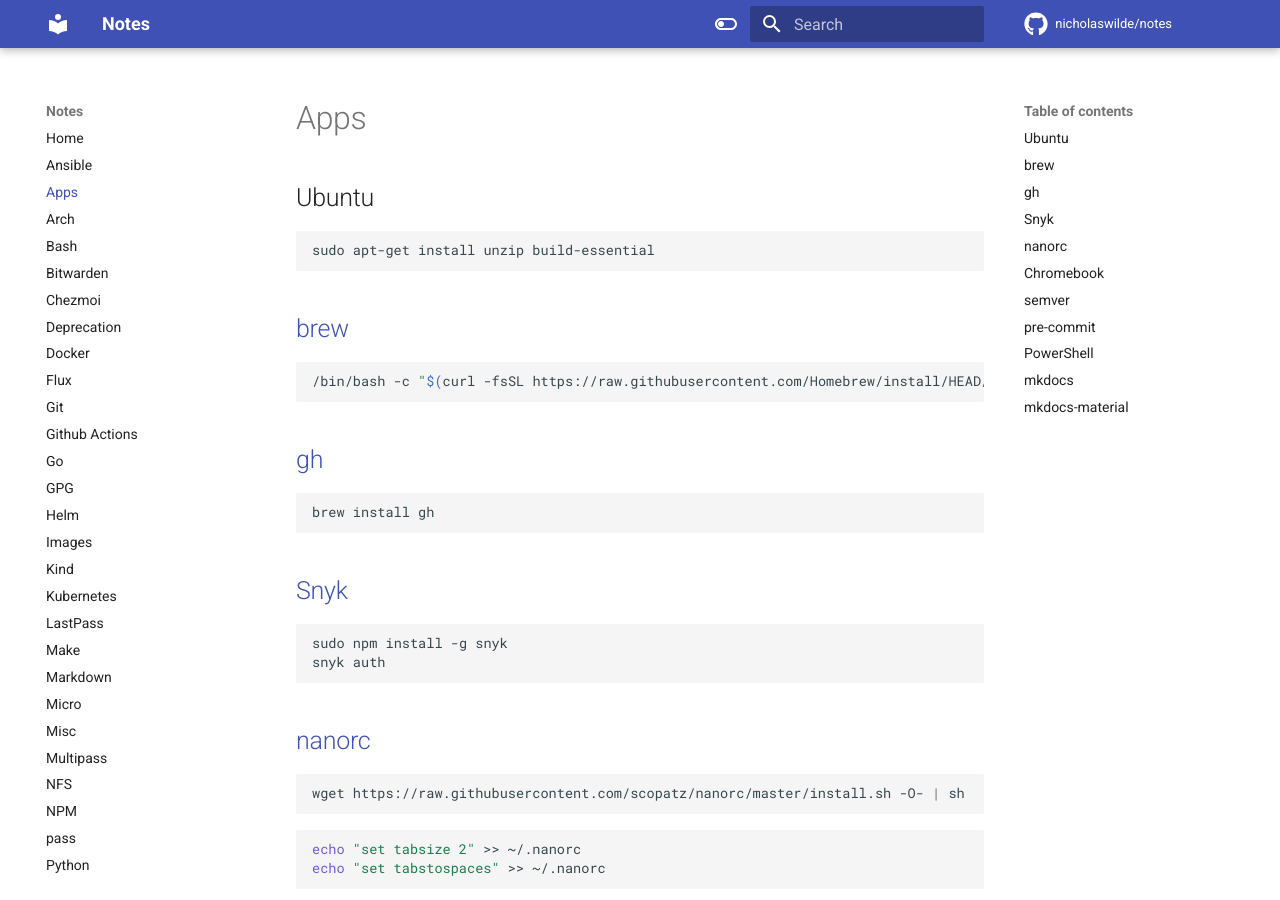
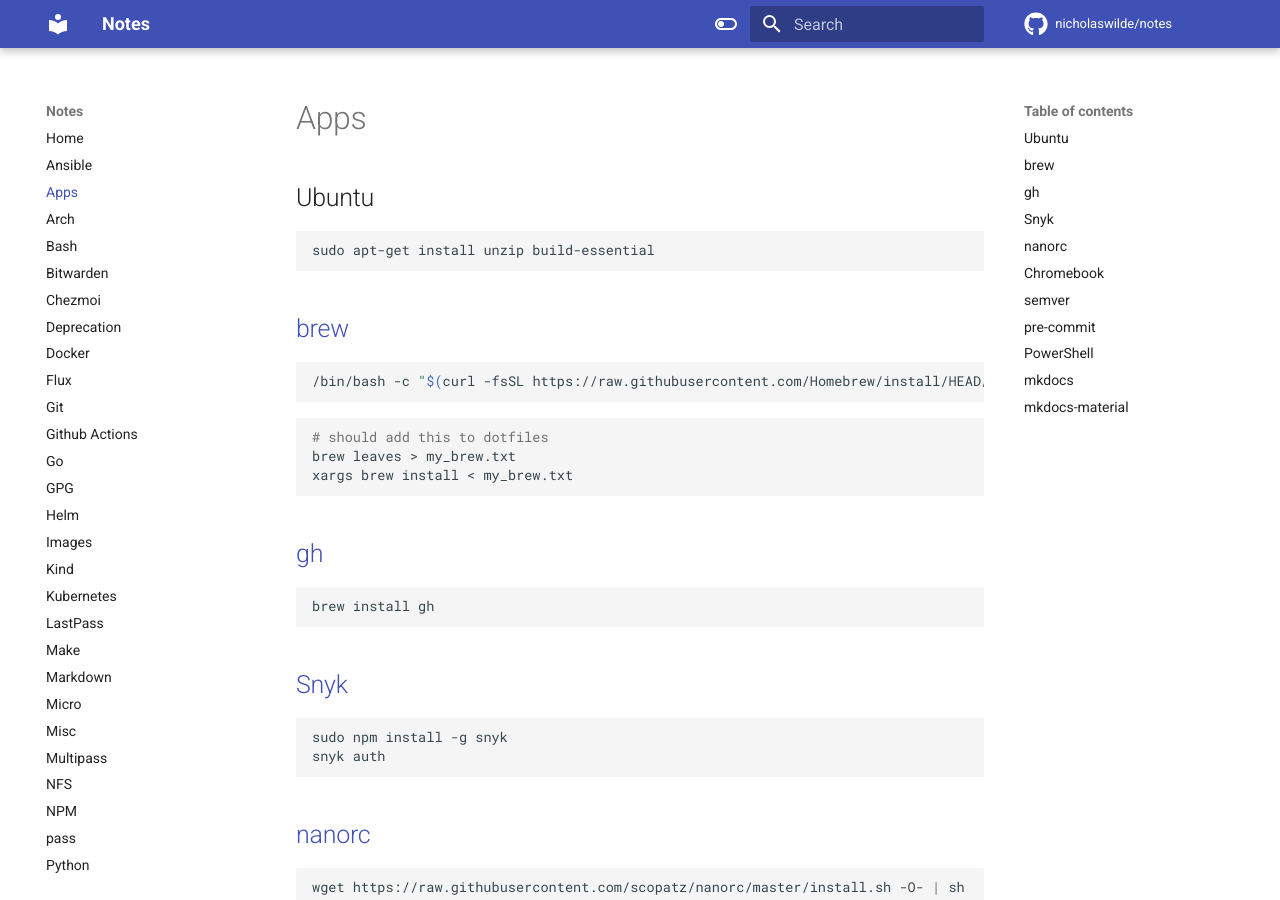
Before and after one commit to nicholaswilde/notes, an MkDocs documentation site: the page built from docs/apps.md, in a window 1280 px wide and 900 px high. Built offline with MkDocs 1.6.1 and Material for MkDocs 9.7.7, drawn with Linux system fonts in a browser that asks for light colours; comment, search, counter and statistics services are not loaded.

Commit message:
Add brew leaves
Signed-off-by: Nicholas Wilde <ncwilde43@gmail.com>

````diff
--- a/docs/apps.md
+++ b/docs/apps.md
@@ -10,6 +10,12 @@
 
 ```shell
 /bin/bash -c "$(curl -fsSL https://raw.githubusercontent.com/Homebrew/install/HEAD/install.sh)"
+```
+
+```bash
+# should add this to dotfiles
+brew leaves > my_brew.txt
+xargs brew install < my_brew.txt
 ```
 
 ## [gh](https://github.com/cli/cli)
````
